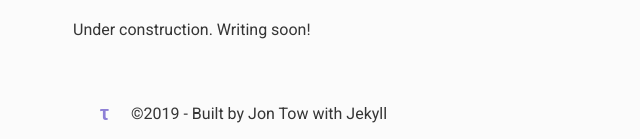
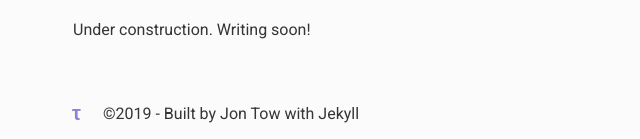
Before and after one commit to jon-tow/jon-tow.github.io, a Jekyll site: the page built from index.html, in a window 1280 px wide. Shown: the part 1184-1323 px from the top of the page, without its empty margins (319-959 px from the left). Built offline with Jekyll 4.4.1, drawn with Linux system fonts in a browser that asks for light colours.

Commit message:
fix footer padding

```diff
--- a/assets/css/main.css
+++ b/assets/css/main.css
@@ -338,7 +338,7 @@ footer {
     border-radius: 6px;
 
     bottom:0;
-    padding-left: 2.5em;
+    padding-left: .75em;
 }
 
 .footer-symbol {
```
